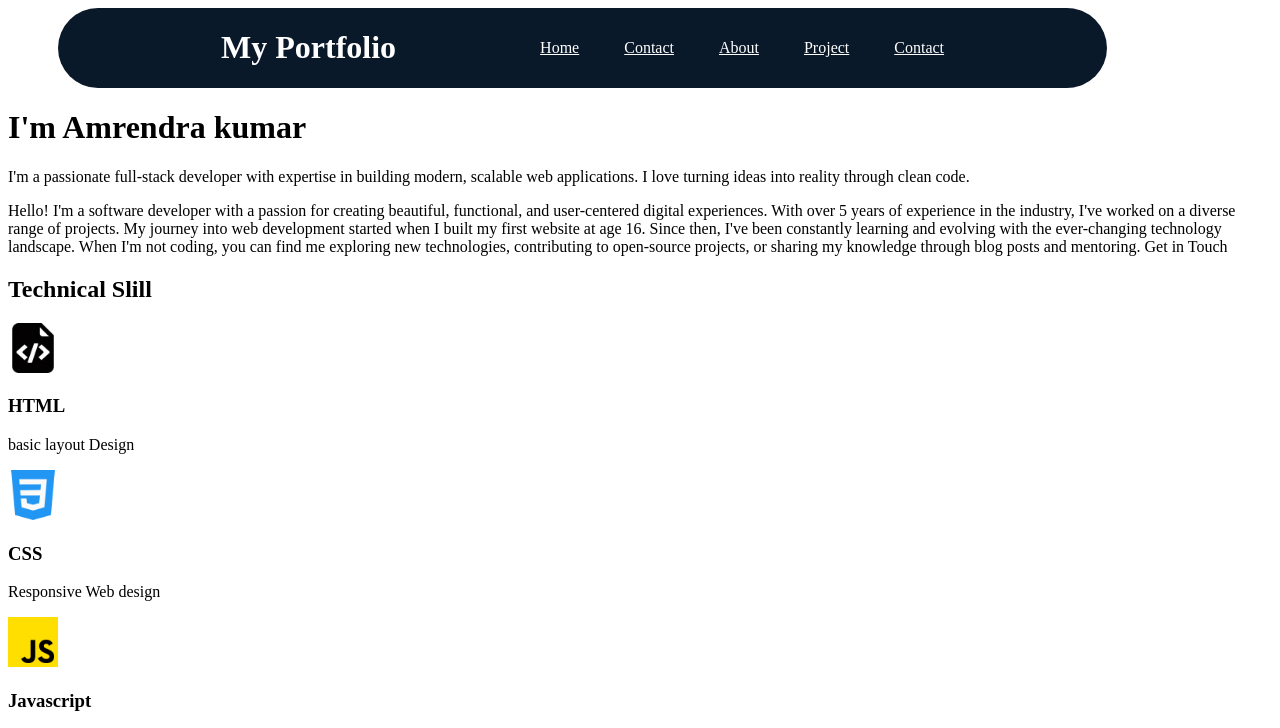
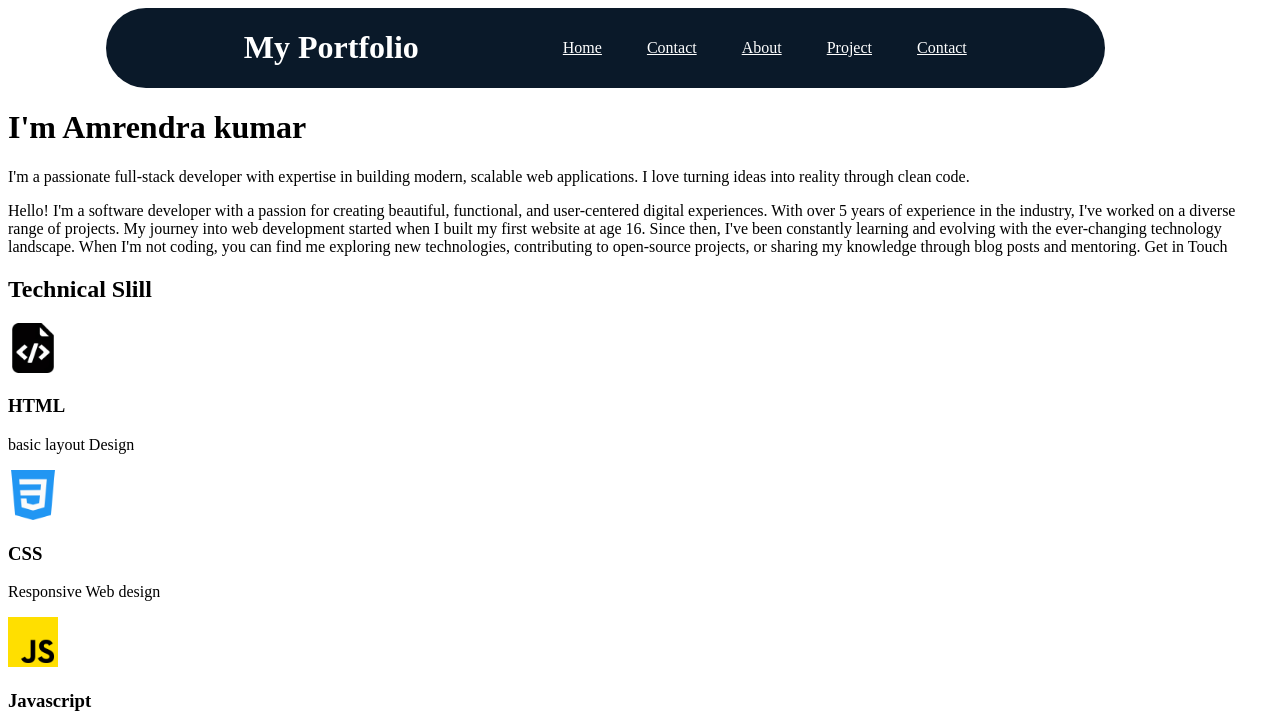
Before and after one commit to AmrendraCodes/My_FrontEnd-Portfolio-, a website: page portfolio/about.html in a window 1280 px wide. Shown: the top 728 px of the page. Drawn offline with Linux system fonts and the light colour scheme.

Commit message:
file committed

```diff
--- a/portfolio/about.css
+++ b/portfolio/about.css
@@ -13,8 +13,8 @@
     border-radius: 0;
     color: white;
     border-radius: 50px;
-    width: 83%;
-    margin-left: 50px;
+    width: 79%;
+    margin-left: 98px;
     box-sizing: border-box;
 }
 .navbar-left {
```
